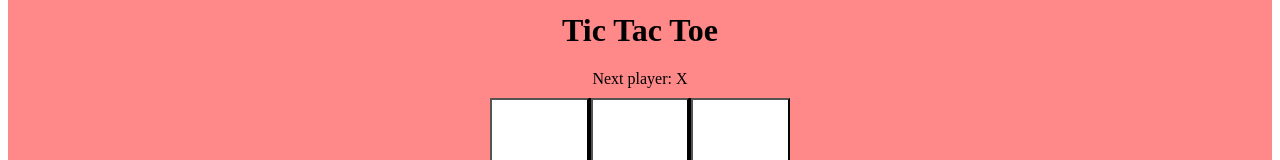
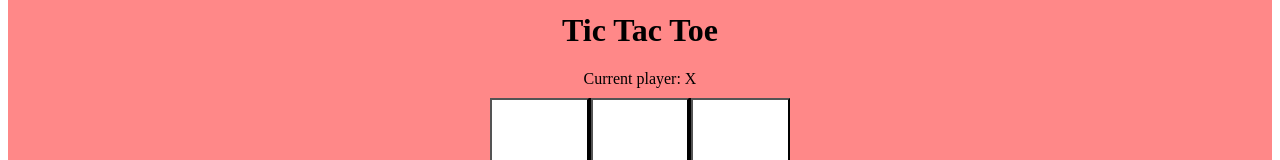
Before and after one commit to IMRANDIL/Tic_Toc_Toe_React_JS, a React (Vite) app: page / in a window 1280 px wide. Shown: the part 128-288 px from the top of the page. Built offline with nearby package versions, Linux system fonts and the light colour scheme.

Commit message:
some more change

```diff
--- a/src/components/Board.tsx
+++ b/src/components/Board.tsx
@@ -21,7 +21,7 @@ const Board = () => {
         } else if (squares.every((square) => square !== null)) {
             setCurrent("It's a draw!"); // Set current to indicate a draw
         } else {
-            setCurrent((squares.filter((square) => square !== null).length % 2 === 0 ? "Next player: X" : "Next player: O")); // Set current to indicate the next player
+            setCurrent((squares.filter((square) => square !== null).length % 2 === 0 ? "Current player: X" : "Current player: O")); // Set current to indicate the next player
         }
     }, [squares, winner]);
 
```
